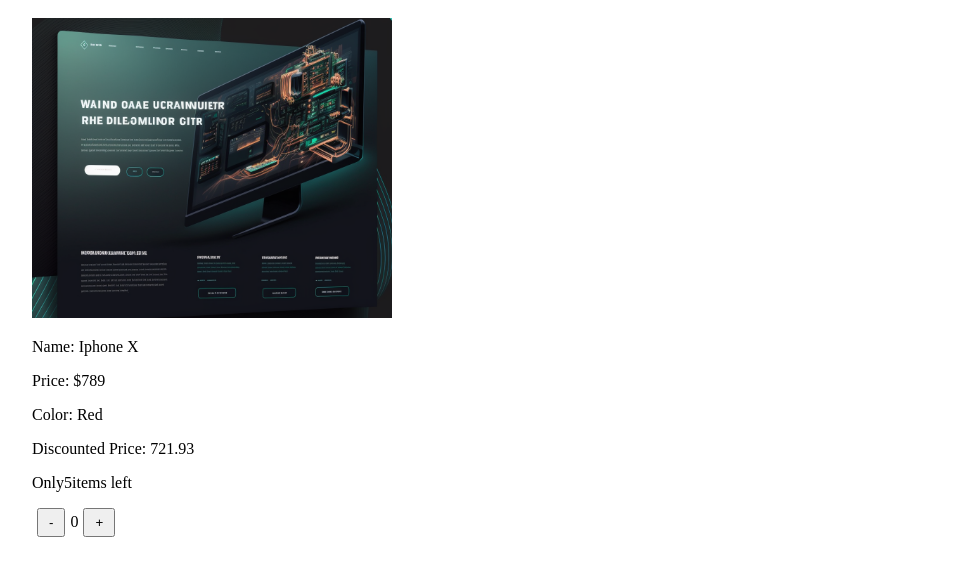
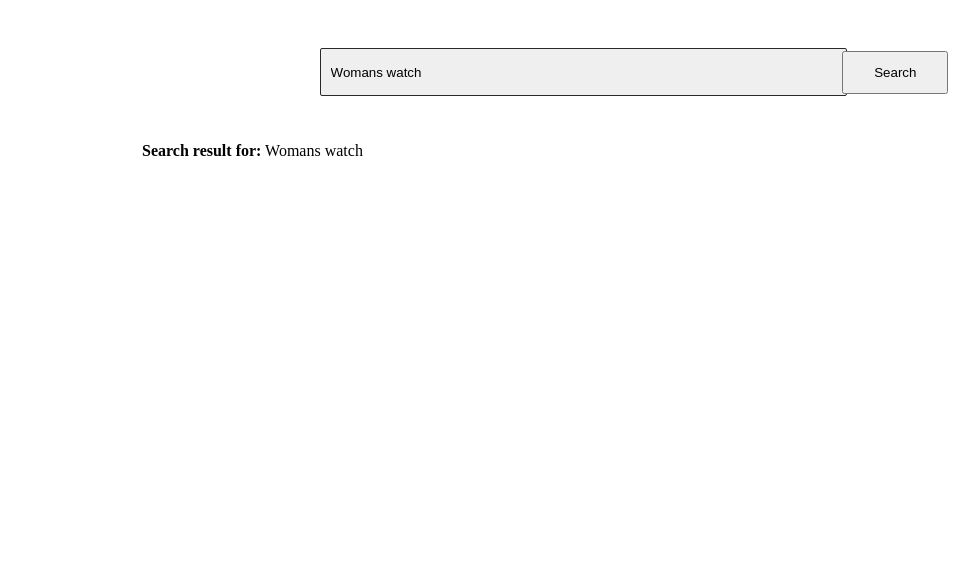
Before and after one commit to YassFreeks/angular-complete-course, an Angular app in the folder angular-ekart/: page / in a window 1280 px wide. Shown: the top 576 px of the page, without its empty margins (6-985 px from the left). Built offline with nearby package versions, Linux system fonts and the light colour scheme.

Commit message:
two way data binding

```diff
--- a/angular-ekart/angular.json
+++ b/angular-ekart/angular.json
@@ -87,7 +87,6 @@
               "src/assets"
             ],
             "styles": [
-              "src/styles.css"
             ],
             "scripts": []
           }
--- a/angular-ekart/src/app/app.component.html
+++ b/angular-ekart/src/app/app.component.html
@@ -2,3 +2,4 @@
 <button type="button" class="btn btn-danger">Danger</button>
 <button type="button" class="btn btn-success">Success</button> -->
 <product-list></product-list>
+<app-search></app-search>
--- a/angular-ekart/src/app/app.module.ts
+++ b/angular-ekart/src/app/app.module.ts
@@ -6,16 +6,17 @@ import { TestComponent } from './test/test.component';
 import { HeaderComponent } from './header/header.component';
 import { NavbarComponent } from './navbar/navbar.component';
 import { ProductListComponent } from './product-list/product-list.component';
-
+import { SearchComponent } from './product-list/search/search.component';
+import { FormsModule } from '@angular/forms';
 
 
 @NgModule({
   declarations: [
     AppComponent,
-    TestComponent, HeaderComponent, NavbarComponent, ProductListComponent
+    TestComponent, HeaderComponent, NavbarComponent, ProductListComponent, SearchComponent
   ],
   imports : [
-    BrowserModule
+    BrowserModule, FormsModule
   ],
   providers : [],
   bootstrap: [AppComponent]
--- a/angular-ekart/src/app/product-list/product-list.component.html
+++ b/angular-ekart/src/app/product-list/product-list.component.html
@@ -1,5 +1,5 @@
 <div class="product--container">
-  <img [src]="product.pImage" height="300px" />
+  <!-- <img [src]="product.pImage" height="300px" />
   <p></p>
   <p>Name: {{ product.name }}</p>
   <p>Price: {{ "$" + product.price }}</p>
@@ -15,6 +15,6 @@
   <button (click)="decrementCartValue()">-</button>
   <span>{{ addToCart }}</span>
   <button (click)="incrementCartValue()">+</button>
-  <!-- <input (input)="onNameChange($event)" /><br />
+  <input (input)="onNameChange($event)" /><br />
   <p>name={{ name }}</p> -->
 </div>
--- /dev/null
+++ b/angular-ekart/src/app/product-list/search/search.component.css
@@ -0,0 +1,31 @@
+.search-product {
+    margin: 20px auto;
+    text-align: center;
+}
+
+.input-search {
+    width: 40%;
+    height: 5.5vh;
+    padding: 1px 10px;
+    outline: none;
+    border-radius: 2px;
+    background-color: #efefef;
+    border: #28282B 1px solid;
+}
+
+.btn {
+    padding: 5px 10px;
+    border: none;
+}
+
+.btn-search {
+    padding: 12px 30px;
+    background-color: 28282B;
+    margin-left: -5px;
+    color: black;
+}
+
+.search-result-for {
+    margin: 20px auto;
+    padding: 10px 140px;
+}
--- /dev/null
+++ b/angular-ekart/src/app/product-list/search/search.component.html
@@ -0,0 +1,6 @@
+<div class="search-product">
+    <input class="input-search" [(ngModel)]="searchText">
+    <button class="btn-search">Search</button>
+</div>
+
+<div class="search-result-for"><p><strong>Search result for:</strong> {{searchText}} </p></div>
--- /dev/null
+++ b/angular-ekart/src/app/product-list/search/search.component.ts
@@ -0,0 +1,14 @@
+import { Component } from '@angular/core';
+
+@Component({
+  selector: 'app-search',
+  templateUrl: './search.component.html',
+  styleUrls: ['./search.component.css']
+})
+export class SearchComponent {
+  searchText: string = 'Womans watch';
+
+  updateSearchText(event: any) {
+    this.searchText = event.target.value;
+  }
+}
```
